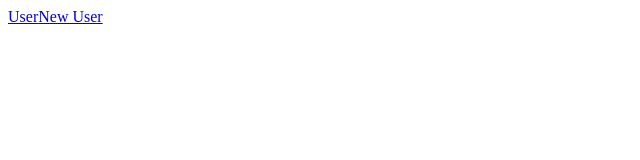
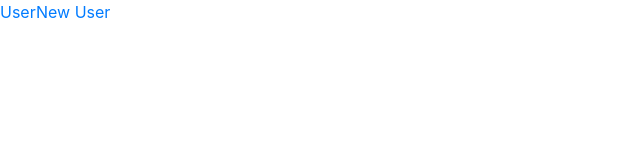
Before and after one commit to prasoonm/user-app, an Angular app: page / in a window 1280 px wide. Shown: the top 160 px of the page, without its empty margins (0-640 px from the left). Built offline with nearby package versions, Linux system fonts and the light colour scheme.

Commit message:
Added bootstrap and font-awesome

```diff
--- a/package.json
+++ b/package.json
@@ -21,8 +21,9 @@
     "@angular/platform-browser": "^5.2.0",
     "@angular/platform-browser-dynamic": "^5.2.0",
     "@angular/router": "^5.2.0",
-    "bootstrap": "4.1.1",
+    "bootstrap": "^4.1.1",
     "core-js": "^2.4.1",
+    "font-awesome": "^4.7.0",
     "rxjs": "^5.5.6",
     "zone.js": "^0.8.19"
   },
--- a/src/styles.css
+++ b/src/styles.css
@@ -1 +1,2 @@
-/* You can add global styles to this file, and also import other style files */
+@import "~bootstrap/dist/css/bootstrap.min.css";
+@import "~font-awesome/css/font-awesome.css";
```
Also changed, not shown: 1 other file (tests, documents, lock files or other folders).
